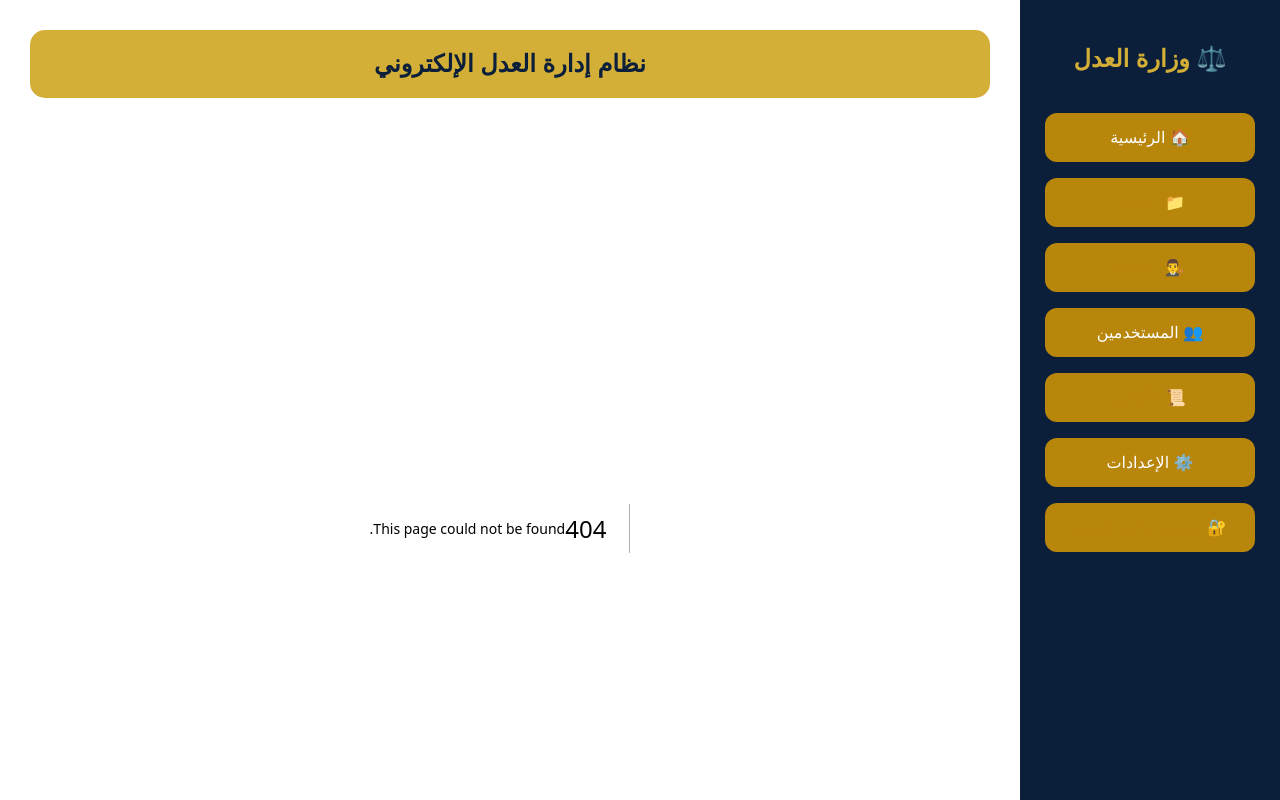
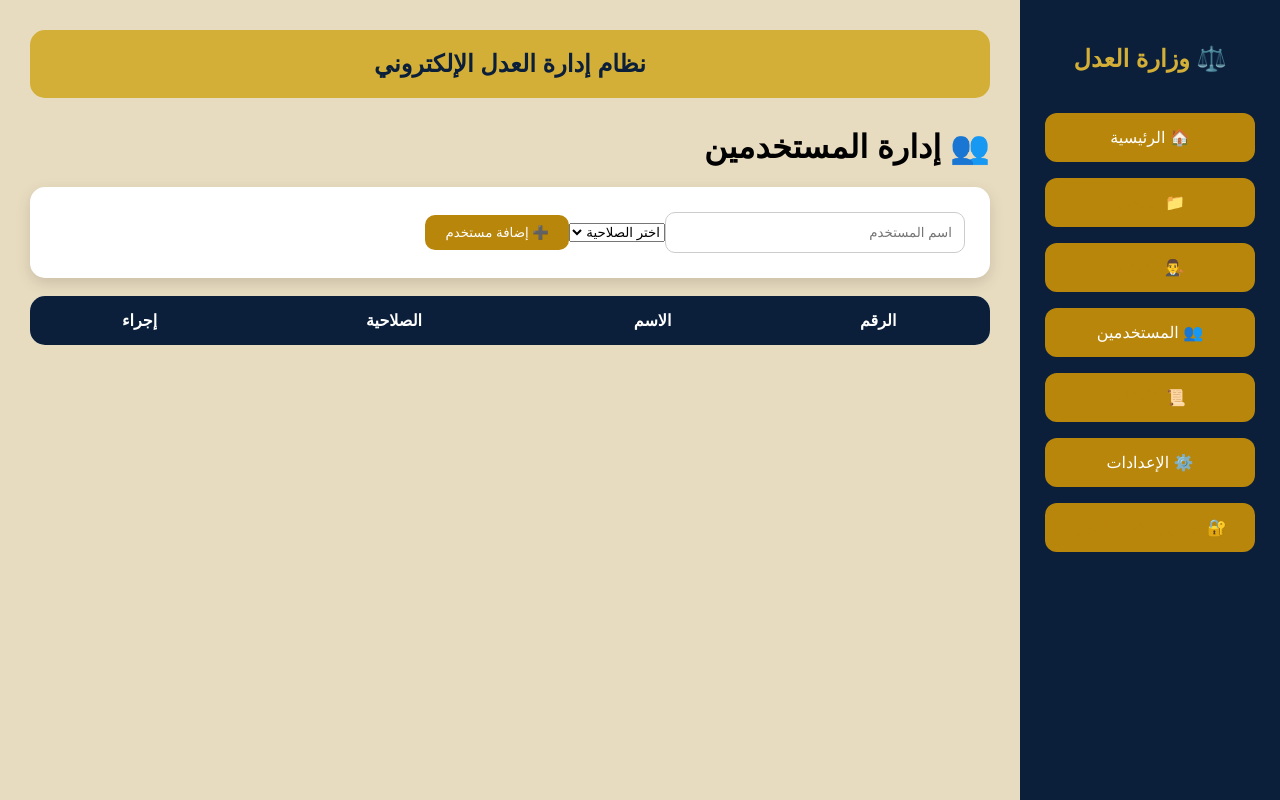
Before and after one commit to 38ed-ma/nice-justice, a Next.js app: page /users in a window 1280 px wide. Before the commit this address had no page. Shown: the top 800 px of the page. Built offline with nearby package versions, Linux system fonts and the light colour scheme.

Commit message:
Create page.tsx

```diff
--- /dev/null
+++ b/app/users/page.tsx
@@ -0,0 +1,251 @@
+"use client"
+
+import { useEffect, useState } from "react"
+
+
+export default function Users(){
+
+
+const [users,setUsers] = useState<any[]>([])
+
+const [name,setName] = useState("")
+const [role,setRole] = useState("")
+
+
+
+useEffect(()=>{
+
+const saved = localStorage.getItem("users")
+
+if(saved){
+
+setUsers(JSON.parse(saved))
+
+}
+
+},[])
+
+
+
+
+function addUser(){
+
+
+const newUser={
+
+id:`U-${String(users.length+1).padStart(3,"0")}`,
+
+name,
+
+role
+
+}
+
+
+
+const updated=[...users,newUser]
+
+
+setUsers(updated)
+
+
+localStorage.setItem(
+"users",
+JSON.stringify(updated)
+)
+
+
+setName("")
+setRole("")
+
+}
+
+
+
+
+
+function deleteUser(id:string){
+
+
+const updated = users.filter(
+(item)=>item.id !== id
+)
+
+
+setUsers(updated)
+
+
+localStorage.setItem(
+"users",
+JSON.stringify(updated)
+)
+
+
+}
+
+
+
+
+return(
+
+<main>
+
+
+<h1>
+👥 إدارة المستخدمين
+</h1>
+
+
+
+<div className="card">
+
+
+<input
+
+placeholder="اسم المستخدم"
+
+value={name}
+
+onChange={(e)=>setName(e.target.value)}
+
+ />
+
+
+
+<select
+
+value={role}
+
+onChange={(e)=>setRole(e.target.value)}
+
+>
+
+
+<option>
+اختر الصلاحية
+</option>
+
+<option>
+قاضي
+</option>
+
+
+<option>
+محامي
+</option>
+
+
+<option>
+مسؤول
+</option>
+
+
+</select>
+
+
+
+<button onClick={addUser}>
+
+➕ إضافة مستخدم
+
+</button>
+
+
+</div>
+
+
+
+<br/>
+
+
+<table>
+
+
+<thead>
+
+<tr>
+
+<th>
+الرقم
+</th>
+
+<th>
+الاسم
+</th>
+
+<th>
+الصلاحية
+</th>
+
+<th>
+إجراء
+</th>
+
+</tr>
+
+</thead>
+
+
+
+<tbody>
+
+
+{
+
+users.map((user)=>(
+
+
+<tr key={user.id}>
+
+
+<td>
+{user.id}
+</td>
+
+
+<td>
+{user.name}
+</td>
+
+
+<td>
+{user.role}
+</td>
+
+
+<td>
+
+<button
+onClick={()=>deleteUser(user.id)}
+>
+
+🗑 حذف
+
+</button>
+
+
+</td>
+
+
+</tr>
+
+
+))
+
+
+}
+
+
+
+</tbody>
+
+
+</table>
+
+
+
+</main>
+
+)
+
+}
```
